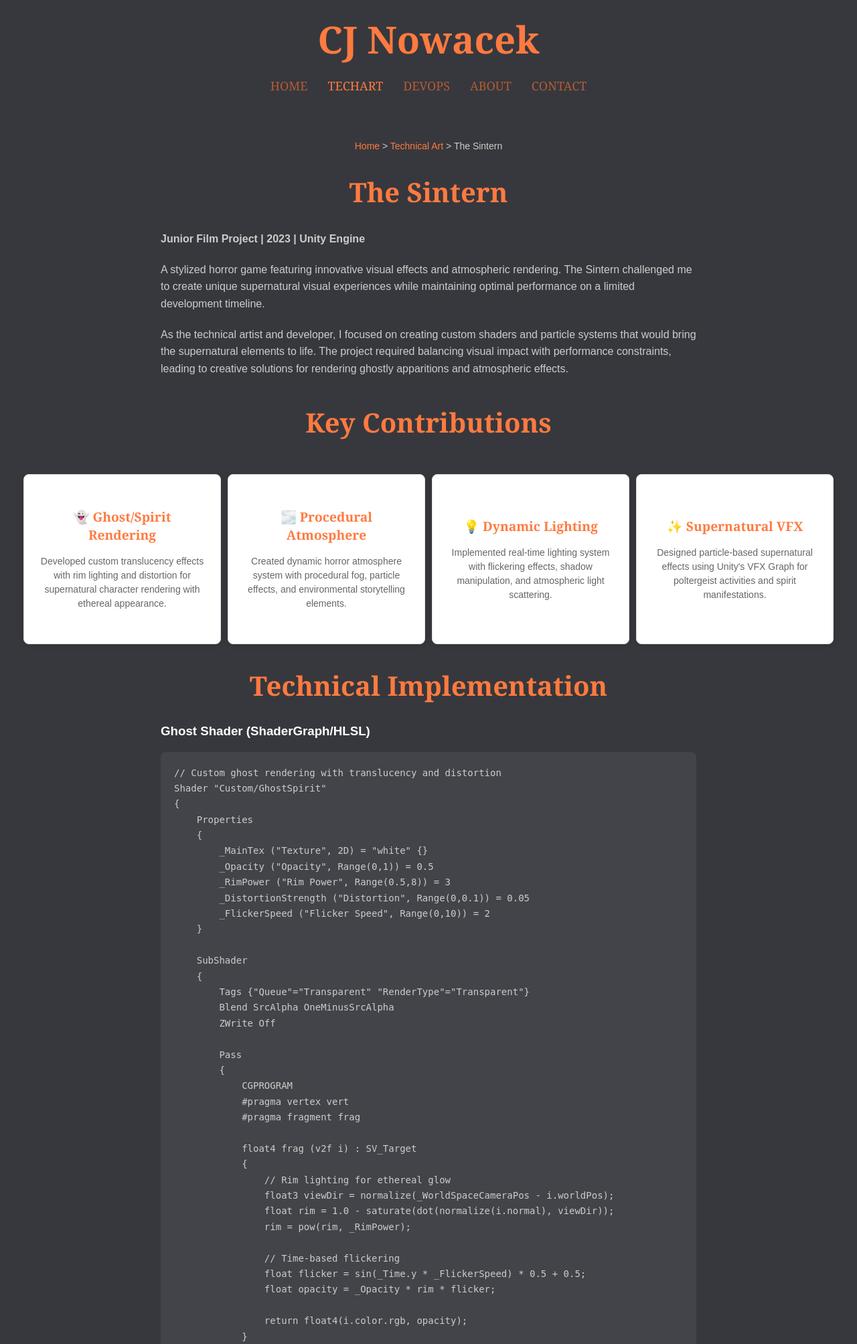
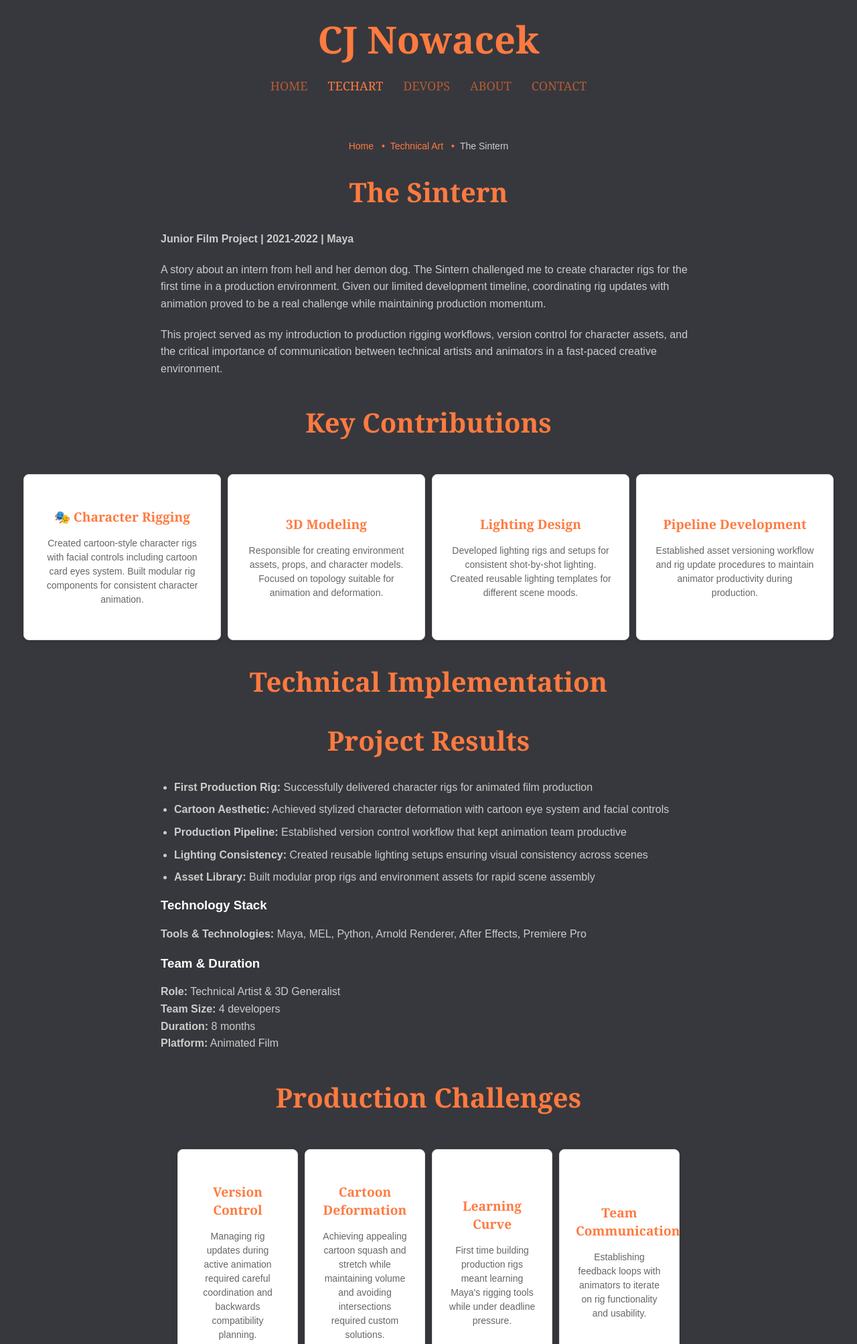
Before and after one commit to cjnowacek/php-website, a PHP site: page /pages-techart/sintern/ in a window 1280 px wide. Shown: the top 2007 px of the page at 67% size. Run offline with PHP 8.4, Linux system fonts and the light colour scheme.

Commit message:
fixed up breadcrumb setup

```diff
--- a/devops.php
+++ b/devops.php
@@ -5,10 +5,7 @@ include 'includes/project-components/project_loader.php';
 include 'includes/project-components/project_card.php';
 // YOU control which devops projects appear and in what order
 $devopsProjectIds = [
-    'build_pipeline',    // Your main devops project
-    // Add more devops project IDs here as you create them
-    // 'asset_automation',
-    // 'monitoring_dashboard',
+    'build_pipeline',
 ];
 
 // Load the specific projects you want
--- /dev/null
+++ b/includes/components/breadcrumb.php
@@ -0,0 +1,24 @@
+<?php
+// includes/components/breadcrumb.php
+function renderBreadcrumb($breadcrumbs) {
+    if (empty($breadcrumbs)) return;
+
+    echo '<nav style="margin: 20px 0; color: var(--text-secondary); font-size: 14px;">';
+
+    $lastIndex = count($breadcrumbs) - 1;
+
+    foreach ($breadcrumbs as $index => $breadcrumb) {
+        if ($index === $lastIndex) {
+            // Last item (current page) - no link
+            echo '<span>' . htmlspecialchars($breadcrumb['title']) . '</span>';
+        } else {
+            // Linked items
+            echo '<a href="' . htmlspecialchars($breadcrumb['url']) . '" style="color: var(--header-color); text-decoration: none;">';
+            echo htmlspecialchars($breadcrumb['title']);
+            echo '</a> <span style="color: var(--header-color); margin: 0 8px;">•</span>';
+        }
+    }
+
+    echo '</nav>';
+}
+?>
--- a/pages-techart/sintern/index.php
+++ b/pages-techart/sintern/index.php
@@ -1,212 +1,128 @@
 <?php
 $page_title = "The Sintern - Technical Art";
-include '../../includes/header.php';
+include $_SERVER['DOCUMENT_ROOT'] . '/includes/header.php';
+include $_SERVER['DOCUMENT_ROOT'] . '/includes/components/breadcrumb.php';
+
+// Define breadcrumb navigation
+$breadcrumbs = [
+    ['title' => 'Home', 'url' => '/index.php'],
+    ['title' => 'Technical Art', 'url' => '/techart.php'],
+    ['title' => 'The Sintern', 'url' => ''] // Current page, no URL
+];
 ?>
 
 <div class="container" style="max-width: 1300px;">
-    <!-- Breadcrumb Navigation -->
-    <nav style="margin: 20px 0; color: var(--text-secondary); font-size: 14px;">
-        <a href="../../index.php" style="color: var(--header-color); text-decoration: none;">Home</a> >
-        <a href="../../techart.php" style="color: var(--header-color); text-decoration: none;">Technical Art</a> >
-        <span>The Sintern</span>
-    </nav>
+    <?php renderBreadcrumb($breadcrumbs); ?>
 
     <h2>The Sintern</h2>
     <div class="about-text" style="max-width: 800px; margin: 0 auto 40px auto; text-align: left;">
-        <p><strong>Junior Film Project | 2023 | Unity Engine</strong></p>
-        <p>A stylized horror game featuring innovative visual effects and atmospheric rendering. The Sintern challenged me to create unique supernatural visual experiences while maintaining optimal performance on a limited development timeline.</p>
+        <p><strong>Junior Film Project | 2021-2022 | Maya</strong></p>
+        <p>A story about an intern from hell and her demon dog. The Sintern challenged me to create character rigs for the first time in a production environment. Given our limited development timeline, coordinating rig updates with animation proved to be a real challenge while maintaining production momentum.</p>
 
-        <p>As the technical artist and developer, I focused on creating custom shaders and particle systems that would bring the supernatural elements to life. The project required balancing visual impact with performance constraints, leading to creative solutions for rendering ghostly apparitions and atmospheric effects.</p>
+        <p>This project served as my introduction to production rigging workflows, version control for character assets, and the critical importance of communication between technical artists and animators in a fast-paced creative environment.</p>
     </div>
 
     <h2>Key Contributions</h2>
     <div class="grid competencies-grid">
         <div class="grid-item">
             <div class="project-info">
-                <h3>👻 Ghost/Spirit Rendering</h3>
-                <p class="project-description">Developed custom translucency effects with rim lighting and distortion for supernatural character rendering with ethereal appearance.</p>
+                <h3>🎭 Character Rigging</h3>
+                <p class="project-description">Created cartoon-style character rigs with facial controls including cartoon card eyes system. Built modular rig components for consistent character animation.</p>
             </div>
         </div>
 
         <div class="grid-item">
             <div class="project-info">
-                <h3>🌫️ Procedural Atmosphere</h3>
-                <p class="project-description">Created dynamic horror atmosphere system with procedural fog, particle effects, and environmental storytelling elements.</p>
+                <h3>3D Modeling</h3>
+                <p class="project-description">Responsible for creating environment assets, props, and character models. Focused on topology suitable for animation and deformation.</p>
             </div>
         </div>
 
         <div class="grid-item">
             <div class="project-info">
-                <h3>💡 Dynamic Lighting</h3>
-                <p class="project-description">Implemented real-time lighting system with flickering effects, shadow manipulation, and atmospheric light scattering.</p>
+                <h3>Lighting Design</h3>
+                <p class="project-description">Developed lighting rigs and setups for consistent shot-by-shot lighting. Created reusable lighting templates for different scene moods.</p>
             </div>
         </div>
 
         <div class="grid-item">
             <div class="project-info">
-                <h3>✨ Supernatural VFX</h3>
-                <p class="project-description">Designed particle-based supernatural effects using Unity's VFX Graph for poltergeist activities and spirit manifestations.</p>
+                <h3>Pipeline Development</h3>
+                <p class="project-description">Established asset versioning workflow and rig update procedures to maintain animator productivity during production.</p>
             </div>
         </div>
     </div>
 
     <h2>Technical Implementation</h2>
     <div class="about-text" style="max-width: 800px; margin: 0 auto 40px auto; text-align: left;">
-        <h3>Ghost Shader (ShaderGraph/HLSL)</h3>
-        <div style="background: var(--form-bg); padding: 20px; border-radius: 8px; margin: 20px 0;">
-            <pre style="color: var(--text-secondary); font-family: 'Courier New', monospace; font-size: 14px; line-height: 1.6; margin: 0;"><code>// Custom ghost rendering with translucency and distortion
-Shader "Custom/GhostSpirit"
-{
-    Properties
-    {
-        _MainTex ("Texture", 2D) = "white" {}
-        _Opacity ("Opacity", Range(0,1)) = 0.5
-        _RimPower ("Rim Power", Range(0.5,8)) = 3
-        _DistortionStrength ("Distortion", Range(0,0.1)) = 0.05
-        _FlickerSpeed ("Flicker Speed", Range(0,10)) = 2
-    }
-
-    SubShader
-    {
-        Tags {"Queue"="Transparent" "RenderType"="Transparent"}
-        Blend SrcAlpha OneMinusSrcAlpha
-        ZWrite Off
-
-        Pass
-        {
-            CGPROGRAM
-            #pragma vertex vert
-            #pragma fragment frag
-
-            float4 frag (v2f i) : SV_Target
-            {
-                // Rim lighting for ethereal glow
-                float3 viewDir = normalize(_WorldSpaceCameraPos - i.worldPos);
-                float rim = 1.0 - saturate(dot(normalize(i.normal), viewDir));
-                rim = pow(rim, _RimPower);
-
-                // Time-based flickering
-                float flicker = sin(_Time.y * _FlickerSpeed) * 0.5 + 0.5;
-                float opacity = _Opacity * rim * flicker;
-
-                return float4(i.color.rgb, opacity);
-            }
-            ENDCG
-        }
-    }
-}</code></pre>
-        </div>
-
-        <h3>Atmospheric Horror System (C#)</h3>
-        <div style="background: var(--form-bg); padding: 20px; border-radius: 8px; margin: 20px 0;">
-            <pre style="color: var(--text-secondary); font-family: 'Courier New', monospace; font-size: 14px; line-height: 1.6; margin: 0;"><code>public class AtmosphereController : MonoBehaviour
-{
-    [Header("Horror Atmosphere")]
-    public ParticleSystem fogSystem;
-    public Light[] flickeringLights;
-    public AudioSource ambientAudio;
-
-    private float tensionLevel = 0f;
-
-    void Update()
-    {
-        // Procedural tension building
-        tensionLevel = CalculateTensionLevel();
-
-        // Adjust atmosphere based on tension
-        UpdateFogDensity(tensionLevel);
-        UpdateLightFlicker(tensionLevel);
-        UpdateAmbientAudio(tensionLevel);
-    }
-
-    private void UpdateFogDensity(float tension)
-    {
-        var main = fogSystem.main;
-        main.startLifetime = Mathf.Lerp(5f, 15f, tension);
-
-        var emission = fogSystem.emission;
-        emission.rateOverTime = Mathf.Lerp(10f, 50f, tension);
-    }
-}</code></pre>
-        </div>
-    </div>
 
     <h2>Project Results</h2>
     <div class="about-text" style="max-width: 800px; margin: 0 auto 40px auto; text-align: left;">
         <ul>
-            <li><strong>Unique Visual Identity:</strong> Created distinctive supernatural aesthetic that enhanced narrative immersion</li>
-            <li><strong>Performance Optimized:</strong> Maintained 30+ FPS on low-end hardware through efficient shader design</li>
-            <li><strong>Atmospheric Immersion:</strong> Dynamic lighting and particle effects created compelling horror atmosphere</li>
-            <li><strong>Modular VFX System:</strong> Reusable effects components enabled rapid content creation for level designers</li>
-            <li><strong>Shader Library:</strong> Developed 12+ custom shaders for different supernatural phenomena</li>
+            <li><strong>First Production Rig:</strong> Successfully delivered character rigs for animated film production</li>
+            <li><strong>Cartoon Aesthetic:</strong> Achieved stylized character deformation with cartoon eye system and facial controls</li>
+            <li><strong>Production Pipeline:</strong> Established version control workflow that kept animation team productive</li>
+            <li><strong>Lighting Consistency:</strong> Created reusable lighting setups ensuring visual consistency across scenes</li>
+            <li><strong>Asset Library:</strong> Built modular prop rigs and environment assets for rapid scene assembly</li>
         </ul>
 
         <h3>Technology Stack</h3>
-        <p><strong>Tools & Technologies:</strong> Unity 2022.3, ShaderGraph, VFX Graph, C#, Blender, Photoshop, Git</p>
+        <p><strong>Tools & Technologies:</strong> Maya, MEL, Python, Arnold Renderer, After Effects, Premiere Pro</p>
 
         <h3>Team & Duration</h3>
-        <p><strong>Role:</strong> Technical Artist & Developer<br>
-        <strong>Team Size:</strong> 3 developers<br>
-        <strong>Duration:</strong> 6 months<br>
-        <strong>Platform:</strong> PC</p>
+        <p><strong>Role:</strong> Technical Artist & 3D Generalist<br>
+        <strong>Team Size:</strong> 4 developers<br>
+        <strong>Duration:</strong> 8 months<br>
+        <strong>Platform:</strong> Animated Film</p>
     </div>
 
-    <h2>Creative Challenges</h2>
+    <h2>Production Challenges</h2>
     <div class="grid competencies-grid">
         <div class="grid-item">
             <div class="project-info">
-                <h3>👁️ Visual Clarity</h3>
-                <p class="project-description">Balancing atmospheric effects with gameplay visibility. Used selective fog placement and contrast management.</p>
+                <h3>Version Control</h3>
+                <p class="project-description">Managing rig updates during active animation required careful coordination and backwards compatibility planning.</p>
             </div>
         </div>
 
         <div class="grid-item">
             <div class="project-info">
-                <h3>⚡ Performance vs Quality</h3>
-                <p class="project-description">Heavy particle effects demanded optimization. Implemented LOD systems and dynamic quality scaling.</p>
+                <h3>Cartoon Deformation</h3>
+                <p class="project-description">Achieving appealing cartoon squash and stretch while maintaining volume and avoiding intersections required custom solutions.</p>
             </div>
         </div>
 
         <div class="grid-item">
             <div class="project-info">
-                <h3>🎨 Art Direction</h3>
-                <p class="project-description">Translating horror concepts into technical solutions. Collaborated closely with artists to realize vision.</p>
+                <h3>Learning Curve</h3>
+                <p class="project-description">First time building production rigs meant learning Maya's rigging tools while under deadline pressure.</p>
             </div>
         </div>
 
         <div class="grid-item">
             <div class="project-info">
-                <h3>🔧 Tool Integration</h3>
-                <p class="project-description">Learning Unity's VFX Graph while in production. Created documentation and workflows for team adoption.</p>
+                <h3>Team Communication</h3>
+                <p class="project-description">Establishing feedback loops with animators to iterate on rig functionality and usability.</p>
             </div>
         </div>
     </div>
 
-    <h2>Technical Innovation</h2>
-    <div class="about-text" style="max-width: 800px; margin: 0 auto 40px auto; text-align: left;">
-        <p><strong>Layered Transparency System:</strong> Developed a multi-pass rendering approach for overlapping transparent effects. This allowed complex ghost materializations without sorting issues or performance penalties.</p>
-
-        <p><strong>Procedural Horror Events:</strong> Created a system that dynamically adjusts visual intensity based on player actions and story progression. The atmosphere responds to player behavior, creating a more immersive horror experience.</p>
-
-        <p><strong>Efficient Particle Pooling:</strong> Implemented custom particle pooling system to handle frequent VFX spawning without garbage collection spikes. Critical for maintaining smooth performance during intense supernatural sequences.</p>
-    </div>
-
     <h2>Lessons Learned</h2>
     <div class="about-text" style="max-width: 800px; margin: 0 auto 40px auto; text-align: left;">
-        <p><strong>Atmosphere Over Complexity:</strong> Simple effects executed well were more effective than complex systems. The key was consistency and thoughtful placement rather than technical complexity.</p>
+        <p><strong>Plan for Iteration:</strong> Rigs will need updates during production. Building with modularity and backwards compatibility in mind saves significant time later.</p>
 
-        <p><strong>Performance Testing Early:</strong> Regular testing on target hardware revealed bottlenecks early. What looked great in the editor didn't always perform well on lower-end systems.</p>
+        <p><strong>Animator Feedback is Critical:</strong> Regular communication with animators revealed usability issues that weren't apparent during rig testing. User feedback drives better tools.</p>
 
-        <p><strong>Collaborative Iteration:</strong> Close collaboration with level designers and artists led to better integration of effects with gameplay. Technical solutions needed to serve the narrative.</p>
+        <p><strong>Documentation Saves Time:</strong> Clear documentation on rig controls and update procedures helped the team stay productive during rig revisions.</p>
 
-        <p><strong>Documentation Matters:</strong> Creating clear documentation for custom shaders and effects helped team members understand and modify systems when needed.</p>
+        <p><strong>Version Control Everything:</strong> Establishing asset versioning from day one prevented lost work and made collaboration much smoother.</p>
     </div>
 
     <!-- Navigation -->
     <div style="display: flex; justify-content: space-between; margin: 60px 0 40px 0; gap: 20px;">
-        <a href="../../techart.php" class="project-link" style="background: var(--form-bg); color: var(--text-color);">← Back to Technical Art</a>
-        <a href="../smite/" class="project-link">Next Project: Smite →</a>
+        <a href="/techart.php" class="project-link" style="background: var(--form-bg); color: var(--text-color);">← Back to Technical Art</a>
+        <a href="/pages-techart/smite/" class="project-link">Next Project: Smite →</a>
     </div>
 </div>
 
-<?php include '../../includes/footer.php'; ?>
+<?php include $_SERVER['DOCUMENT_ROOT'] . '/includes/footer.php'; ?>
--- a/techart.php
+++ b/techart.php
@@ -8,6 +8,8 @@ $techartProjectIds = [
     'smite',
     'runaway',
     'sintern',
+    // 'gravity-switch',
+
 ];
 
 // Load the specific projects you want
```
Also changed, not shown: includes/project-cards/gravity-switch.php (+5 -5 lines), includes/project-components/project_loader.php (+10 -18 lines).
